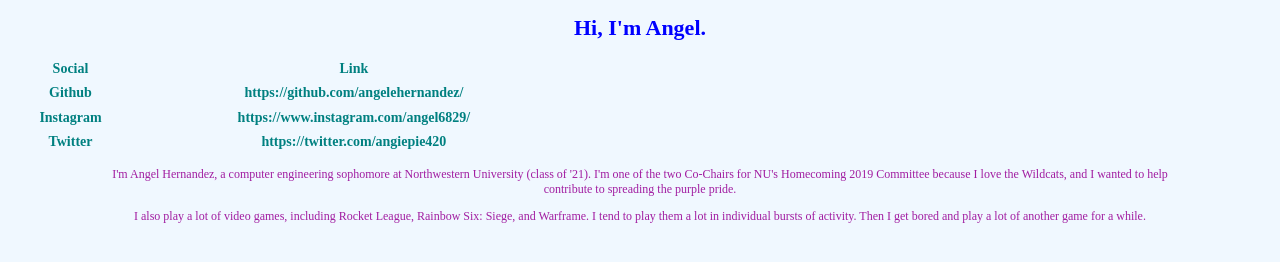
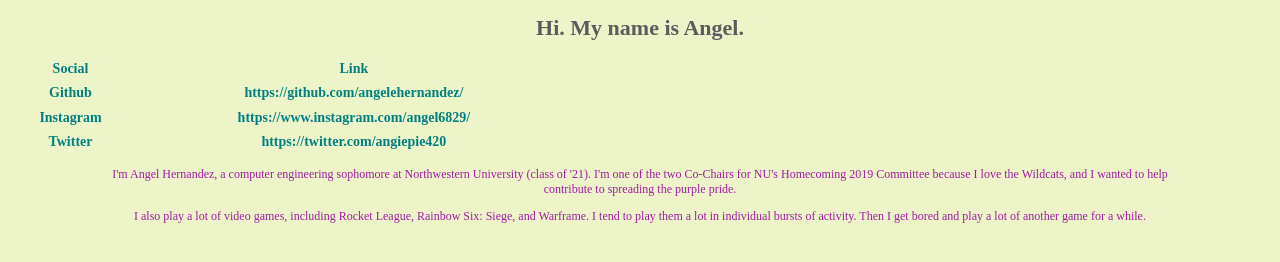
Before and after one commit to angelehernandez/angelehernandez.github.io, a plain HTML site: page index.html in a window 1280 px wide. Drawn offline with Linux system fonts and the light colour scheme.

Commit message:
changing background color

```diff
--- a/css/style.css
+++ b/css/style.css
@@ -5,7 +5,10 @@ title {
 }
 
 body {
-	background-color: aliceblue;
+	font-family: "HelveticaNeue-Light", "Helvetica Neue Light";
+	font-weight: 300;
+	background-color: #edf5c8;
+	color: rgb(92, 92, 92);
 }
 
 table {
@@ -20,7 +23,6 @@ th {
 }
 
 h1 {
-	color:blue;
 	font-size: 22px;
 	text-align: center;
 }
--- a/index.html
+++ b/index.html
@@ -6,7 +6,7 @@
 </head>
 
 <body>
-    <h1>Hi, I'm Angel.</h1>
+    <h1>Hi. My name is Angel.</h1>
     <table>
         <tr>
             <th>Social</th>
```
